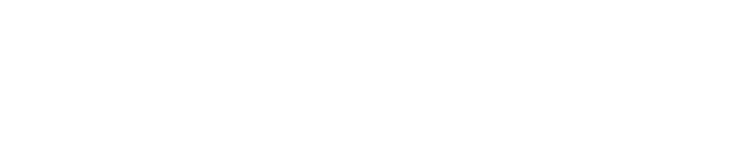
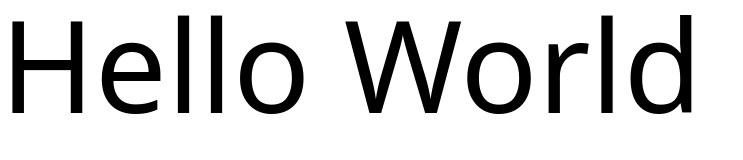
Before and after one commit to becodeorg/hamilton-7-character-manager-david-loic, a website built with Vite: page Character-manager/index.html in a window 1280 px wide. Shown: the whole page, without its empty margins (0-743 px from the left). Built offline with nearby package versions, Linux system fonts and the light colour scheme.

Commit message:
first commit

```diff
--- a/Character-manager/index.html
+++ b/Character-manager/index.html
@@ -7,7 +7,7 @@
     <title>Vite App</title>
   </head>
   <body>
-    <div id="app"></div>
+    <h1 class="text-9xl">Hello World</h1>
     <script type="module" src="/main.js"></script>
   </body>
 </html>
```
Also changed, not shown: 1 other file.
